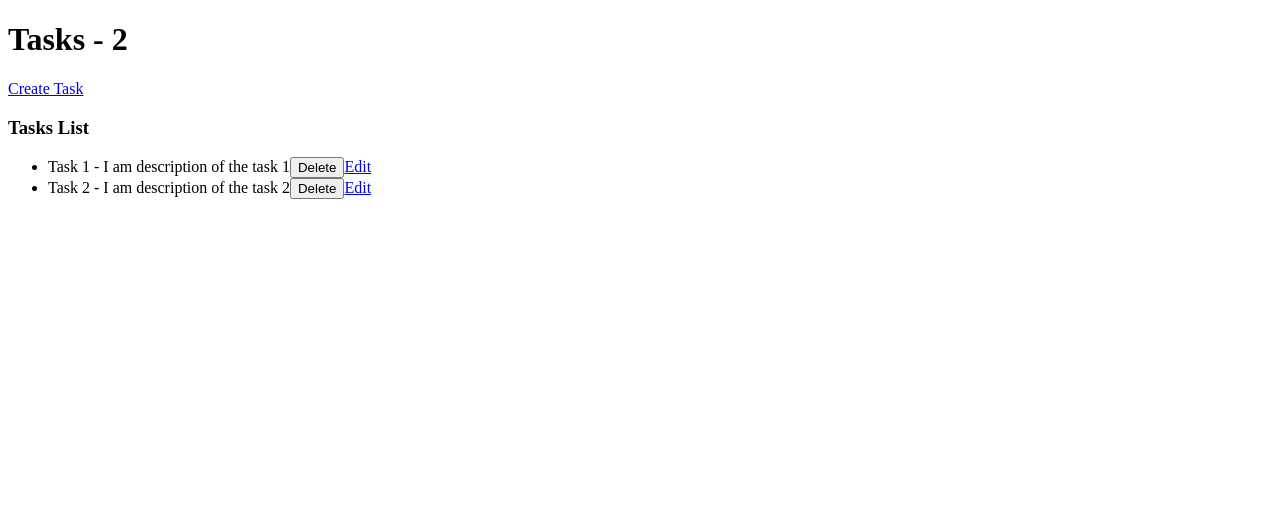
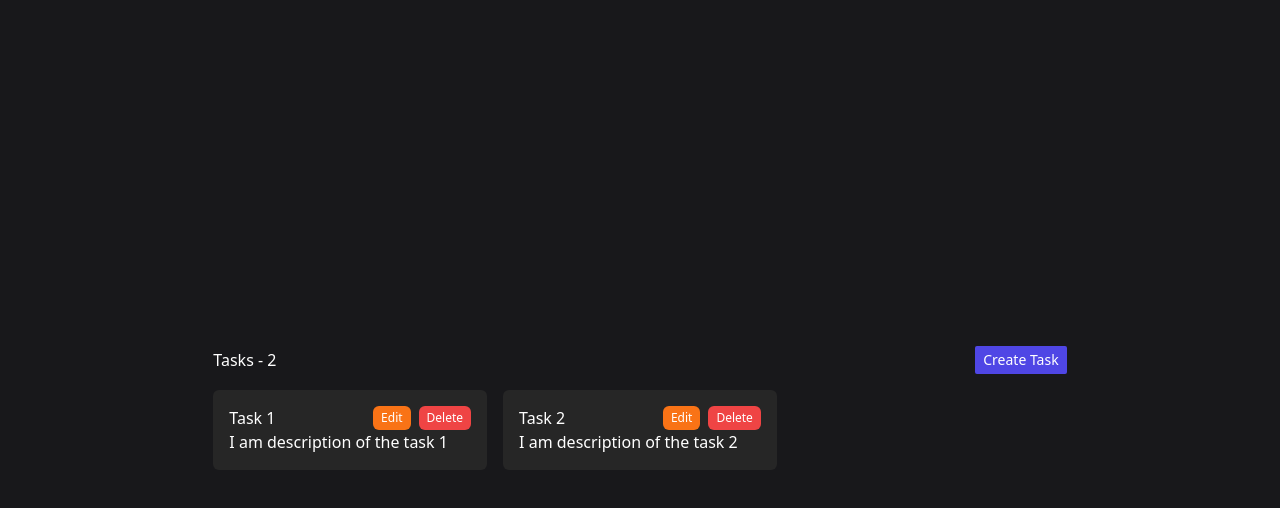
Before and after one commit to IsMor3Var/react-task-app, a React (Create React App) app: page / in a window 1280 px wide. Shown: the top 508 px of the page. Built offline with nearby package versions, Linux system fonts and the light colour scheme.

Commit message:
Styles of TaskList and TaskForm

```diff
--- a/src/components/Tasks/TaskForm.tsx
+++ b/src/components/Tasks/TaskForm.tsx
@@ -1,4 +1,4 @@
-import { Fragment, useEffect, useState } from "react";
+import { useEffect, useState } from "react";
 import { SubmitHandler, useForm } from "react-hook-form"
 import { ITask } from '../../interfaces/tasks'
 import { useAppDispatch, useAppSelector } from '../../app/hooks';
@@ -17,8 +17,7 @@ export const TaskForm = () => {
 
   useEffect(() => {
     if( params.id ) setTaskEdit(tasksList.find((task) => task.id === params.id ));
-    // eslint-disable-next-line
-  }, [params.id])
+  }, [params.id, tasksList])
 
   useEffect(() => {
     if(taskEdit){
@@ -28,8 +27,7 @@ export const TaskForm = () => {
         completed: taskEdit.completed
       })
     }
-    // eslint-disable-next-line
-  }, [taskEdit])
+  }, [taskEdit, reset])
 
   const handleOnSubmit: SubmitHandler<ITask> = data => {
     let { title, description, completed } = data;
@@ -42,41 +40,37 @@ export const TaskForm = () => {
   }
 
   return (
-    <Fragment>
-      <h3>Task Form</h3>
-      <form onSubmit={handleSubmit(handleOnSubmit)}>
-        <div>
-          <label>Title:
+      <form onSubmit={handleSubmit(handleOnSubmit)} className="bg-zinc-800 max-w-sm p-4" >
+          <label className="block text-sm font-bold mb-2" htmlFor="title" >Title: </label>
           <input
             {...register("title")}
             id='title'
             name='title'
+            className="w-full p-2 rounded-md bg-zinc-600 mb-2"
           />
-          </label>
-        </div>
-        <div>
-          <label>Description:
-              <input
+          <label className="block text-xs font-bold mb-2" htmlFor="description" >Description: </label>
+            <textarea
               {...register("description")}
               id='description'
               name='description'
+              className="w-full p-2 rounded-md bg-zinc-600 mb-2"
             />
-            </label>
-        </div>
-        <div>
-          <label>Completed:
+            <div className='flex gap-x-2'>
+              <label className="block text-xs font-bold mb-2" htmlFor="completed">Completed: </label>
               <input
                 type={"checkbox"}
                 {...register('completed')}
                 id='completed'
                 name='completed'
+                className="rounded-md bg-zinc-600 mb-2"
               />
-          </label>
             </div>
-        <div>
-          <button type="submit"> { !params.id ? 'Save' : 'Edit' } </button>
-        </div>
+          <button
+            className={ !params.id ? 'bg-indigo-600 px-2 py-1 rounded-md' : 'bg-orange-600 px-2 py-1 rounded-md' }
+            type="submit"
+          >
+            { !params.id ? 'Save' : 'Edit' }
+          </button>
       </form>
-    </Fragment>
   )
 }
--- a/src/components/Tasks/TaskList.tsx
+++ b/src/components/Tasks/TaskList.tsx
@@ -1,5 +1,4 @@
 import { useAppSelector, useAppDispatch } from '../../app/hooks';
-import { Fragment } from 'react';
 import { deleteTask } from '../../features/tasks/taskSlice';
 import { Link } from 'react-router-dom';
 
@@ -13,21 +12,34 @@ export const TaskList = () => {
   }
 
   return (
-    <Fragment>
-      <header>
+    <div className='w-4/6'>
+      <header className='flex justify-between items-center py-4'>
         <h1> {tasksList.length > 1 ? 'Tasks' : 'Task'} - {tasksList.length}</h1>
-        <Link to={'/create-task'} > Create Task </Link>
+        <Link
+          to={'/create-task'}
+          className='bg-indigo-600 px-2 py-1 rounded-sm text-sm'
+        > Create Task </Link>
       </header>
-      <h3>Tasks List</h3>
-      <ul>
+      <div className='grid grid-cols-3 gap-4'>
         { tasksList.map( task => (
-            <li key={ task.id }>
-              { task.title } - { task.description }
-              <button onClick={() => handleOnDelete(task.id)}> Delete </button>
-              <Link to={`/edit-task/${task.id}`} >Edit</Link>
-            </li>
+            <div key={ task.id } className="bg-neutral-800 p-4 rounded-md" >
+              <header className='flex justify-between'>
+                <h3>{ task.title }</h3>
+                <div className='flex gap-x-2'>
+                  <Link
+                    className='bg-orange-500 px-2 py-1 text-xs rounded-md'
+                    to={`/edit-task/${task.id}`}
+                  >Edit</Link>
+                  <button
+                    className='bg-red-500 px-2 py-1 text-xs rounded-md'
+                    onClick={() => handleOnDelete(task.id)}
+                    > Delete </button>
+                </div>
+              </header>
+              <span>{ task.description }</span>
+            </div>
         )) }
-      </ul>
-    </Fragment>
+      </div>
+    </div>
   )
 }
--- a/src/index.tsx
+++ b/src/index.tsx
@@ -1,6 +1,7 @@
 import React from 'react';
 import ReactDOM from 'react-dom/client';
 import App from './App';
+import './index.css'
 import { store } from './app/store';
 import { Provider } from 'react-redux';
 
```
Lines whose indentation alone changed are shown as unchanged.
